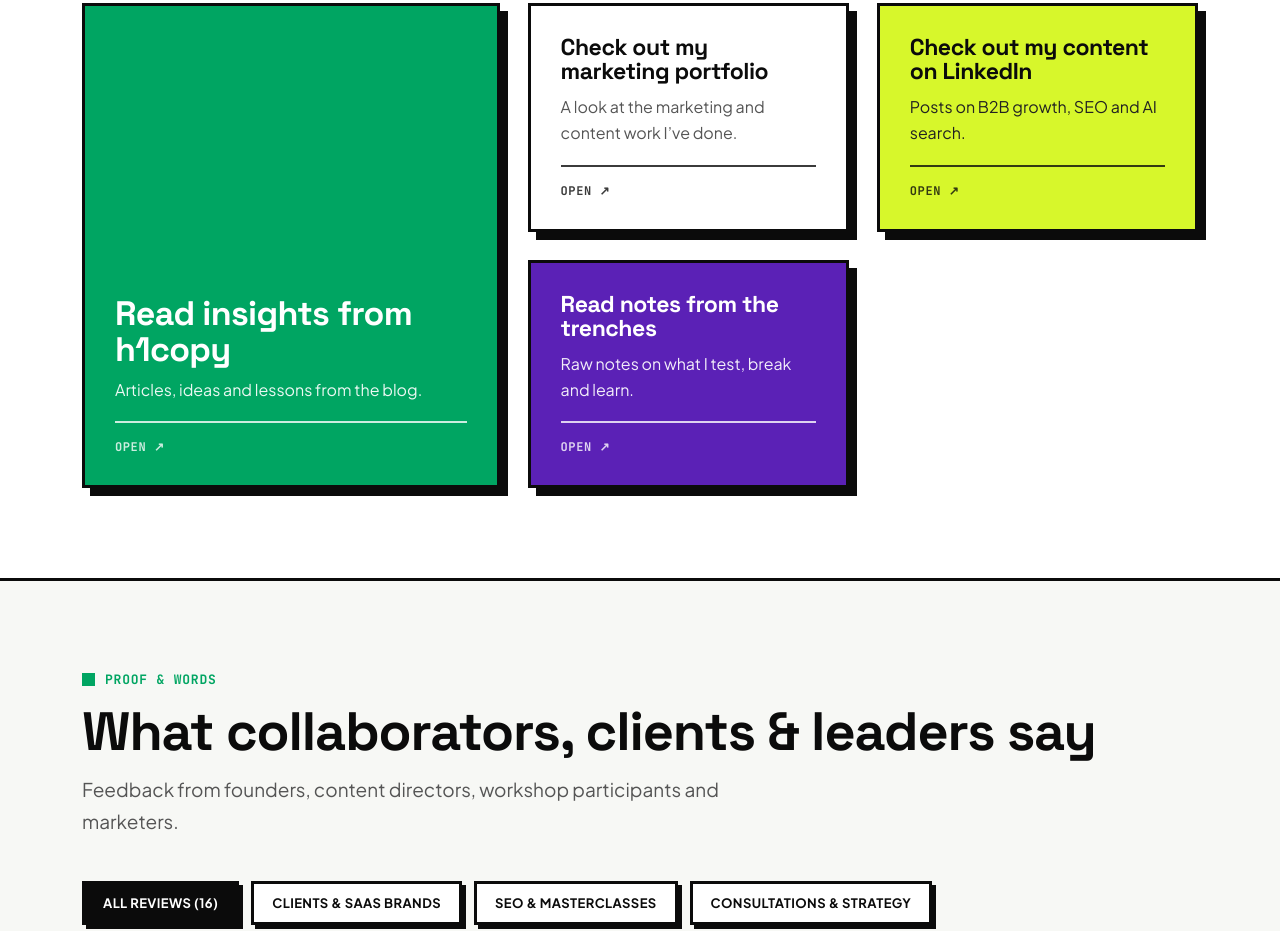
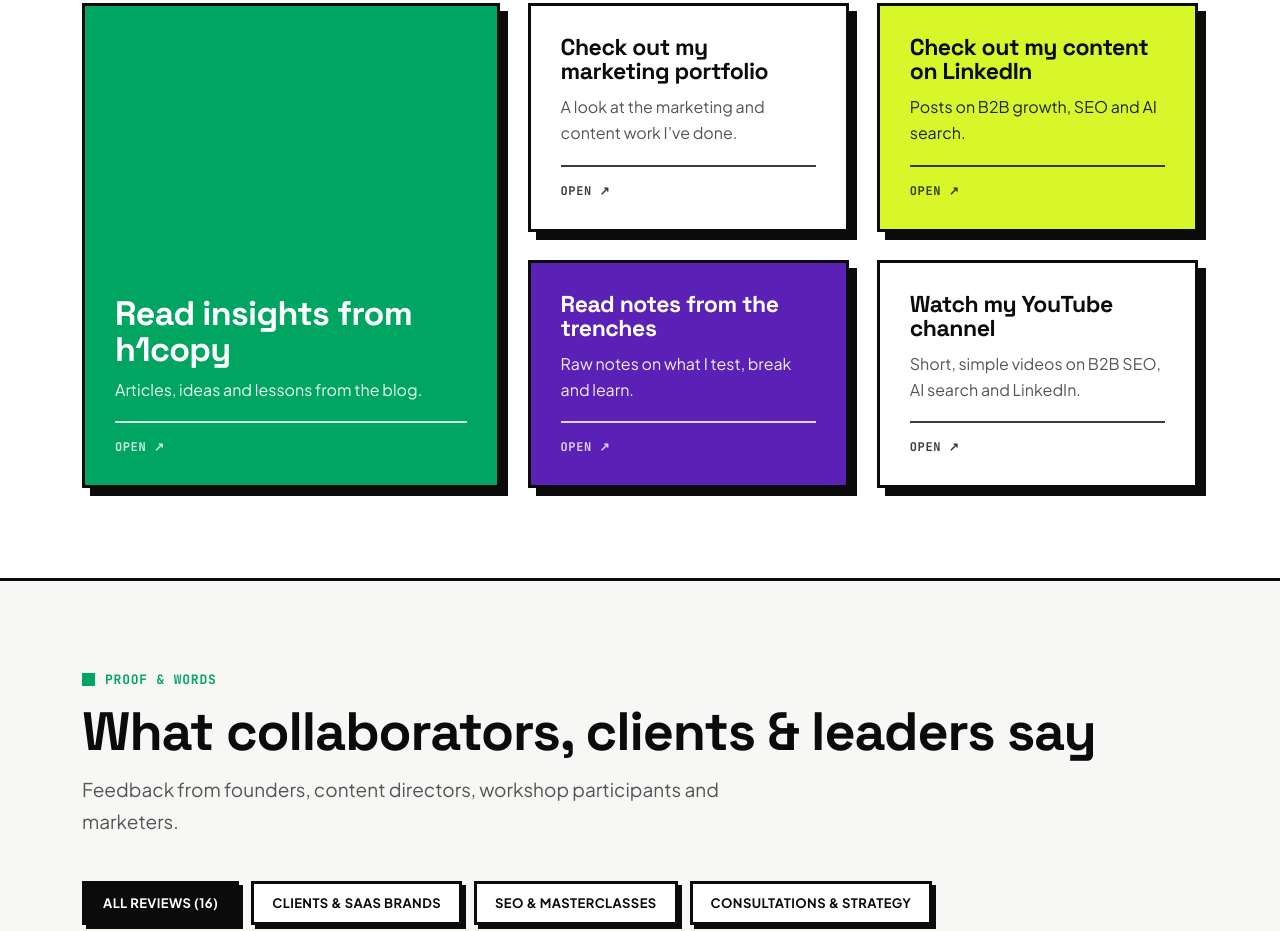
Before and after one commit to masroordesk/masoor-personal-site, a plain HTML site: page index.html in a window 1280 px wide. Shown: the part 6494-7425 px from the top of the page. Drawn offline with Linux system fonts and the light colour scheme.

Commit message:
Add files via upload

```diff
--- a/index.html
+++ b/index.html
@@ -299,15 +299,15 @@ footer ul{list-style:none;padding:0;margin:0}footer li{margin-bottom:10px;font-s
 <footer aria-label="Site footer"><div class="w">
 <div class="fg"><div><a class="brand" href="#top" style="color:#fff"><span class="ma">MA</span><span><b>Masroor Ahmad</b></span></a><p>B2B growth marketer and content strategist. 7+ years turning complex SaaS ideas into pipeline.</p></div>
 <div><p class="fh">NAVIGATION</p><ul aria-label="Footer navigation"><li><a href="#story">The Shift</a></li><li><a href="#philosophy">Philosophy</a></li><li><a href="#work">What I Build</a></li><li><a href="#experience">Experience</a></li><li><a href="#words">Words</a></li></ul></div>
-<div><p class="fh">CONNECT</p><ul aria-label="Contact links"><li><a href="https://www.linkedin.com/in/-masroorahmad/" target="_blank" rel="noopener">LinkedIn ↗</a></li><li><a href="https://walink.me/q27u75" target="_blank" rel="noopener">WhatsApp ↗</a></li><li><a href="mailto:saymasroor@gmail.com">saymasroor@gmail.com</a></li><li><a href="https://h1copy.com/" target="_blank" rel="noopener">h1copy.com ↗</a></li></ul></div></div>
+<div><p class="fh">CONNECT</p><ul aria-label="Contact links"><li><a href="https://www.linkedin.com/in/-masroorahmad/" target="_blank" rel="noopener">LinkedIn ↗</a></li><li><a href="https://walink.me/q27u75" target="_blank" rel="noopener">WhatsApp ↗</a></li><li><a href="https://www.youtube.com/@heymasroor" target="_blank" rel="noopener">YouTube ↗</a></li><li><a href="mailto:saymasroor@gmail.com">saymasroor@gmail.com</a></li><li><a href="https://h1copy.com/" target="_blank" rel="noopener">h1copy.com ↗</a></li></ul></div></div>
 <div class="mega" aria-hidden="true">Masroor Ahmad</div>
 <div class="fine">© <span id="y">2026</span> Masroor Ahmad. All rights reserved.</div>
 </div></footer>
 <script>
 const N=["Geekflare","Freshworks","Flowace","TeamSlide","Workorio","Triserv 360"],tr=document.getElementById('tr');
 for(let k=0;k<2;k++){const g=document.createElement('div');g.className='gp';for(let r=0;r<3;r++)N.forEach(n=>{const s=document.createElement('span');s.textContent=n;g.appendChild(s)});tr.appendChild(g)}
-const P=[["Read insights from h1copy", "Articles, ideas and lessons from the blog.", "https://h1copy.com/blog/", 1], ["Check out my marketing portfolio", "A look at the marketing and content work I’ve done.", "https://docs.google.com/document/d/1aUx2_PIjiq_jE9waz7qzpiY7dbKNDaqPDi1jKoYYlXA/edit?tab=t.0#heading=h.6rhoxk11nfnf", 1], ["Check out my content on LinkedIn", "Posts on B2B growth, SEO and AI search.", "https://www.linkedin.com/in/-masroorahmad/", 1], ["Read notes from the trenches", "Raw notes on what I test, break and learn.", "https://masroor.site/blog", 0]];
-document.getElementById('posts').innerHTML=P.map(([t,d,u,x],i)=>`<a class="card ${['gr','','li','pu'][i]} rv" href="${u}"${x?' target="_blank" rel="noopener"':''} style="text-decoration:none" aria-label="${t}${x?' (opens in a new tab)':''}"><h3>${t}</h3><p>${d}</p><div class="ft">Open ↗</div></a>`).join('');
+const P=[["Read insights from h1copy", "Articles, ideas and lessons from the blog.", "https://h1copy.com/blog/", 1], ["Check out my marketing portfolio", "A look at the marketing and content work I’ve done.", "https://docs.google.com/document/d/1aUx2_PIjiq_jE9waz7qzpiY7dbKNDaqPDi1jKoYYlXA/edit?tab=t.0#heading=h.6rhoxk11nfnf", 1], ["Check out my content on LinkedIn", "Posts on B2B growth, SEO and AI search.", "https://www.linkedin.com/in/-masroorahmad/", 1], ["Read notes from the trenches", "Raw notes on what I test, break and learn.", "https://masroor.site/blog", 0], ["Watch my YouTube channel", "Short, simple videos on B2B SEO, AI search and LinkedIn.", "https://www.youtube.com/@heymasroor", 1]];
+document.getElementById('posts').innerHTML=P.map(([t,d,u,x],i)=>`<a class="card ${['gr','','li','pu',''][i]} rv" href="${u}"${x?' target="_blank" rel="noopener"':''} style="text-decoration:none" aria-label="${t}${x?' (opens in a new tab)':''}"><h3>${t}</h3><p>${d}</p><div class="ft">Open ↗</div></a>`).join('');
 const T=[
 ["Shamshad Ahmad","Triserv 360","Client / partner","c",`What stood out to us about Masroor is his ability to combine strategy with storytelling. Instead of generic content, he delivers well-researched, in-depth writing that feels fresh and original. It’s rare to find a partner who can consistently deliver that balance of clarity and creativity. He is also great when it comes to product-led content that translates technical features and doesn’t sound forceful.`],
 ["Chandan Kumar","Geekflare","Publisher","c",`I had the pleasure of working with Masroor on several SaaS topics, where he crafted engaging and actionable articles that truly resonated with Geekflare audience. Highly recommended for anyone seeking top-tier B2B coverage!`],
```
